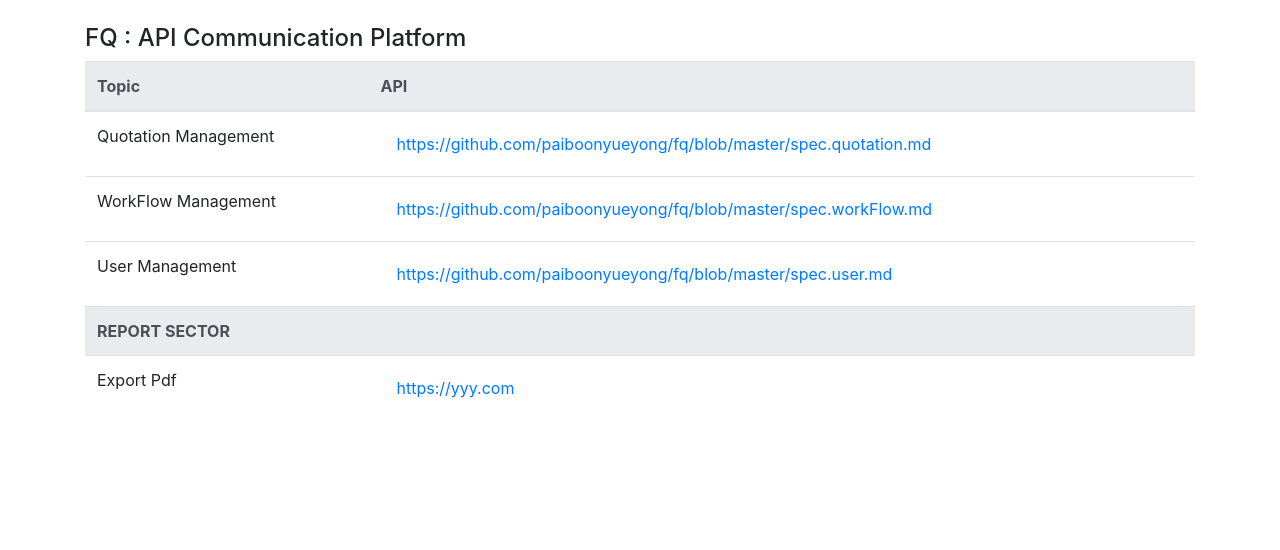
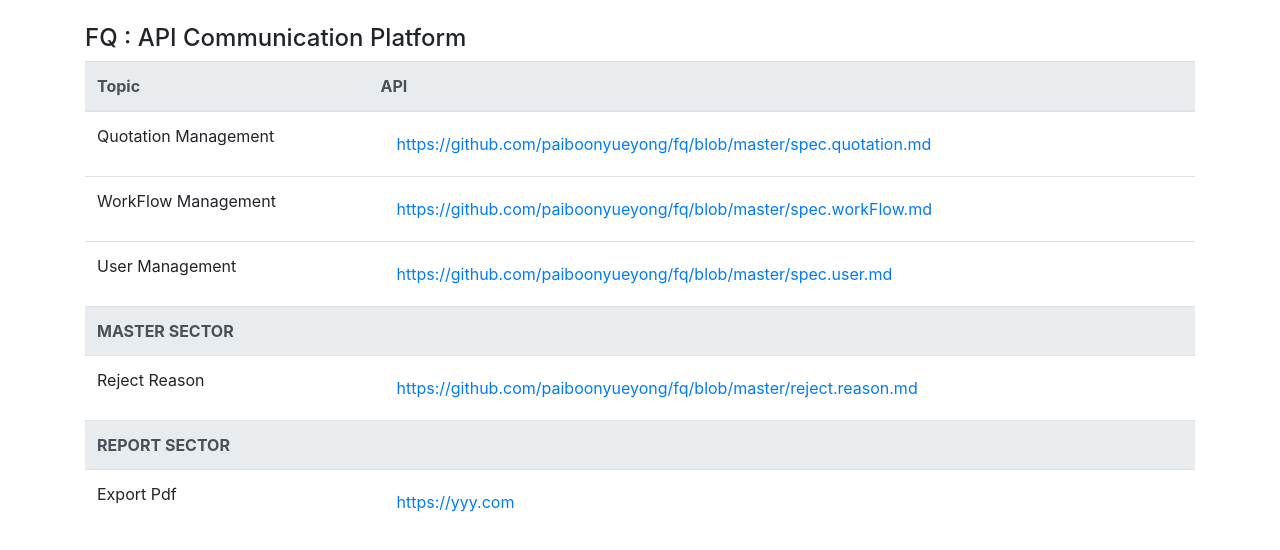
Before and after one commit to paiboonyueyong/fq, a plain HTML site: page index.html in a window 1280 px wide. Drawn offline with nearby package versions, Linux system fonts and the light colour scheme.

Commit message:
kelly update

```diff
--- a/index.html
+++ b/index.html
@@ -62,6 +62,21 @@
                     </td>
                 </tr>
                 <tr class="thead-light">
+                    <th colspan="2">MASTER SECTOR</th>
+                </tr>
+                <tr>
+                    <td>Reject Reason</td>
+                    <td>
+                        <div class="row">
+                            <div class="col-sm-12">
+                                <a class="nav-link " href="https://github.com/paiboonyueyong/fq/blob/master/reject.reason.md">
+                                    https://github.com/paiboonyueyong/fq/blob/master/reject.reason.md
+                                </a>
+                            </div>
+                        </div>
+                    </td>
+                </tr>
+                <tr class="thead-light">
                     <th colspan="2">REPORT SECTOR</th>
                 </tr>
                 <tr>
```
Also changed, not shown: 1 other file.
